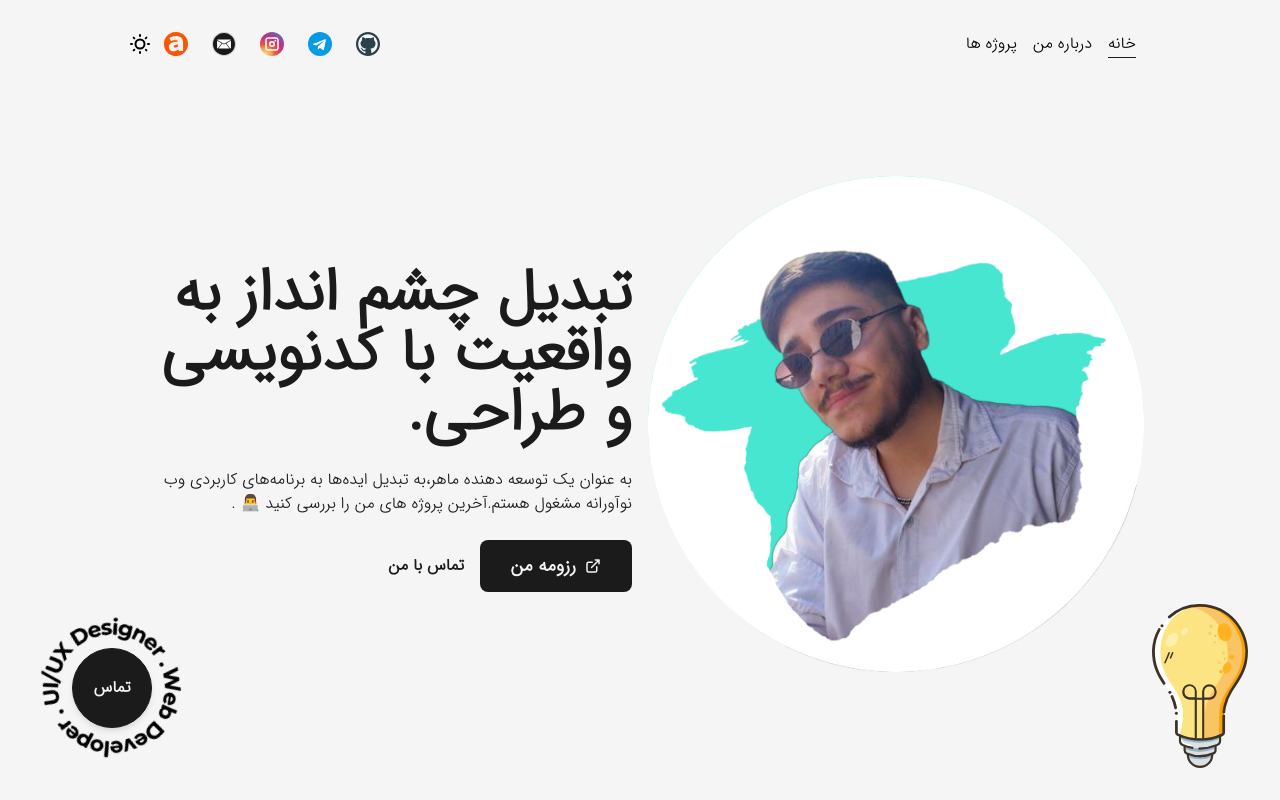
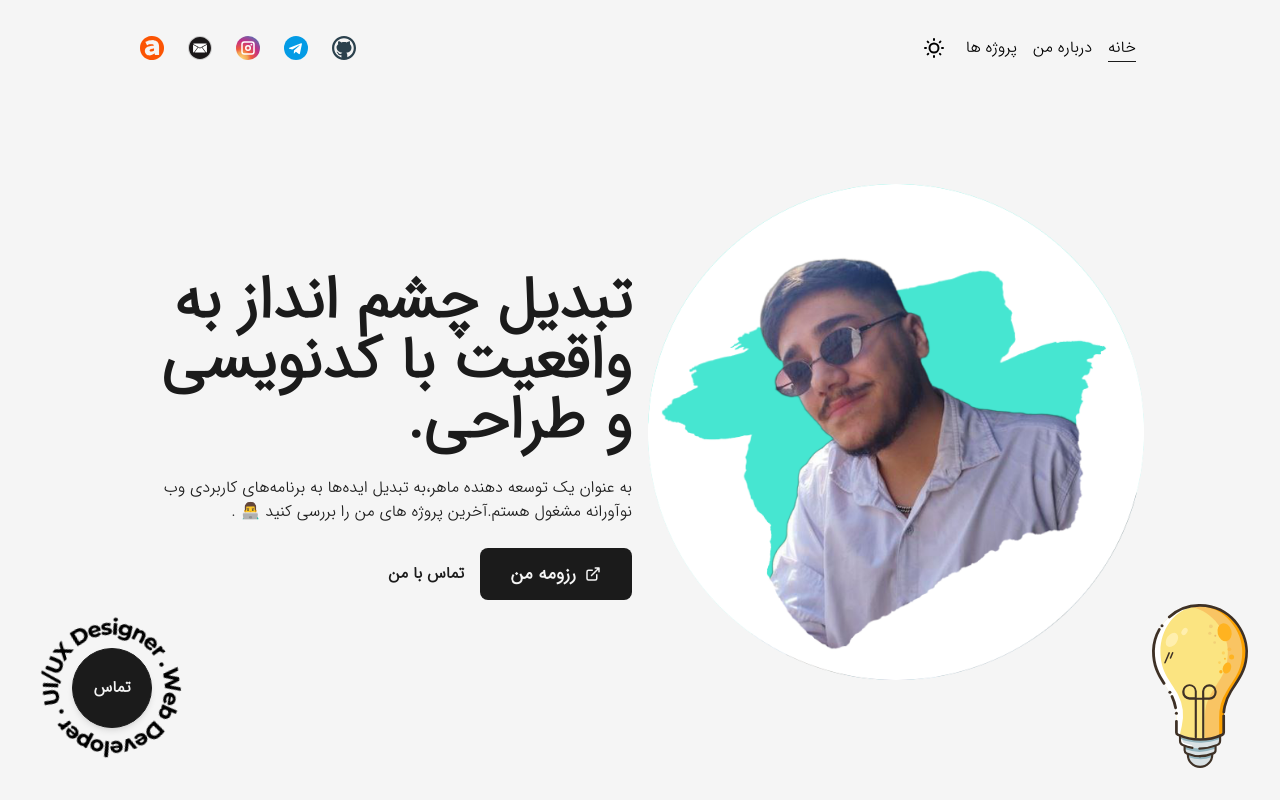
Before and after one commit to pooulad/pooulad.github.io, a Next.js app: page / in a window 1280 px wide. Shown: the top 800 px of the page. Built offline with nearby package versions, Linux system fonts and the light colour scheme.

Commit message:
Update Header.tsx

```diff
--- a/src/components/Header/Header.tsx
+++ b/src/components/Header/Header.tsx
@@ -17,7 +17,7 @@ function Header() {
   const [mode, setMode] = useThemeSwithcher();
   return (
     <header className="w-full px-32 py-8 font-medium flex justify-between items-center">
-      <nav>
+      <nav className="flex items-center justify-center flex-wrap">
         <CustomLink
           title={dictionary.header.links.home}
           link={"/"}
@@ -33,6 +33,13 @@ function Header() {
           link={"/projects"}
           classname="ml-4"
         />
+        <button
+          onClick={() => setMode(mode === "light" ? "dark" : "light")}
+          className="rounded-full flex items-center p-1"
+        >
+          {mode === "dark" ? <SunToMoonIcon /> : <MoonToSubIcon />}
+          &nbsp;
+        </button>
       </nav>
       <nav className="flex items-center justify-center flex-wrap">
         <motion.a
@@ -80,13 +87,6 @@ function Header() {
         >
           <AmirankalaIcon />
         </motion.a>
-        <button onClick={() => setMode(mode === "light" ? "dark" : "light")}>
-          {mode === "dark" ? (
-            <SunToMoonIcon/>
-          ) : (
-            <MoonToSubIcon/>
-          )}
-        </button>
       </nav>
     </header>
   );
```
